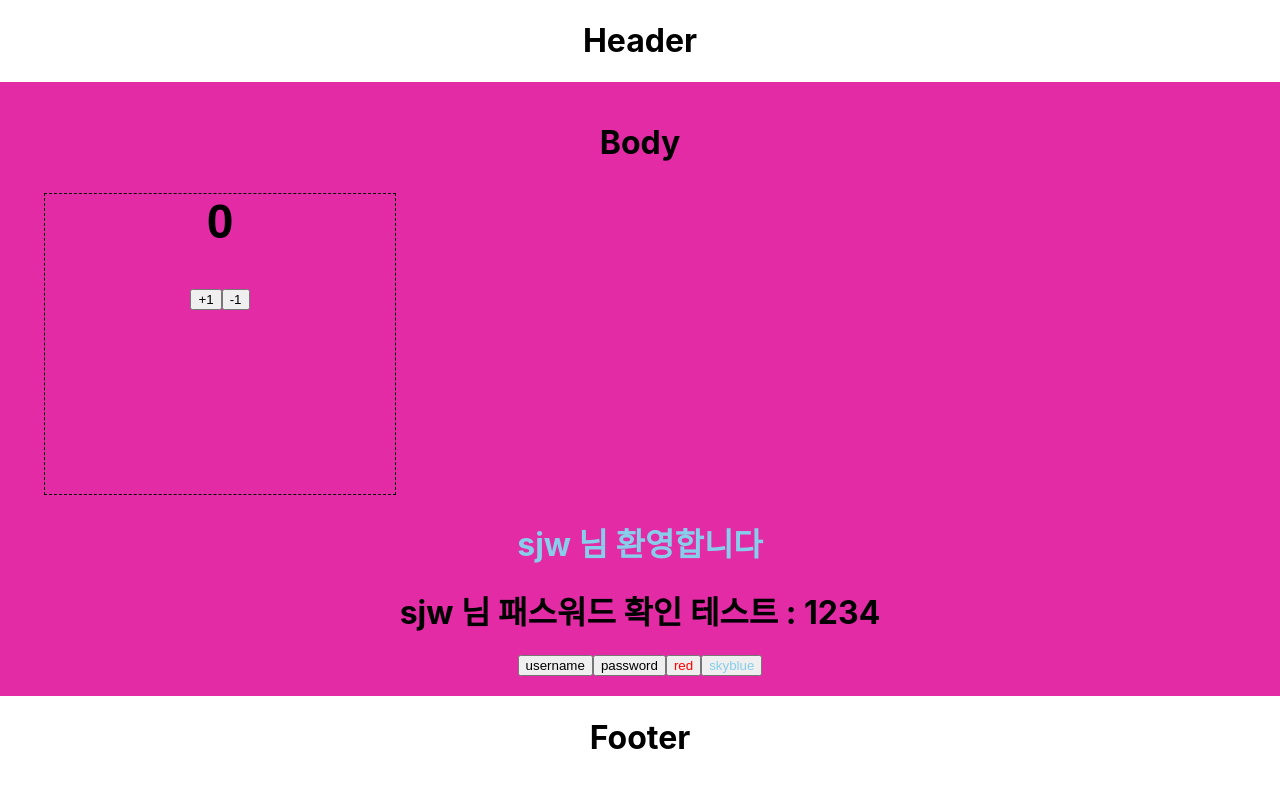
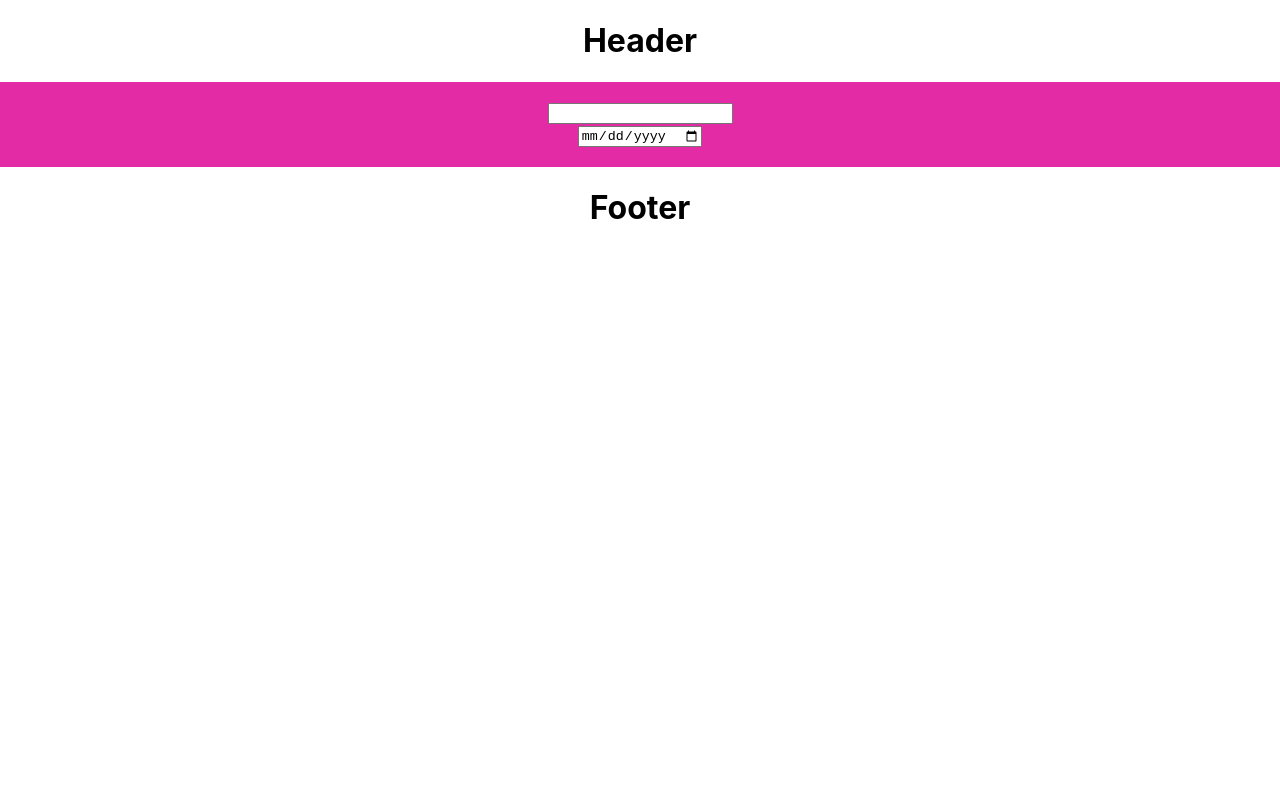
Before and after one commit to jurwon/ReactPractice, a React (Create React App) app in the folder ch3-test/: page / in a window 1280 px wide. Shown: the top 788 px of the page. Built offline with nearby package versions, Linux system fonts and the light colour scheme.

Commit message:
내장함수 filter, map 활용

```diff
--- a/ch3-test/src/Component/Body.js
+++ b/ch3-test/src/Component/Body.js
@@ -1,4 +1,4 @@
-import React from "react";
+import React, { useState } from "react";
 import Test from "./test";
 import FuncTest from "./FuncTest";
 import ClassTest from "./ClassTest";
@@ -11,9 +11,21 @@ import MyCount from "./MyCount";
 import MySay from "./MySay";
 
 const Body = () => {
+  const [text, setText] = useState("");
+  const [date, setDate] = useState("");
+
+  const handleOnTextChange = (e) => {
+    setText(e.target.value);
+  };
+  const handleOnDateChange = (e) => {
+    setDate(e.target.value);
+  };
   return (
     <div className="body">
-      <h1>Body</h1>
+      <input value={text} onChange={handleOnTextChange} />
+      <div>{text}</div>
+
+      <input type="date" value={date} onChange={handleOnDateChange} />
       {/* <Test /> */}
       {/* <FuncTest /> */}
       {/* <ClassTest /> */}
@@ -29,8 +41,8 @@ const Body = () => {
       </MyCompPublicFunction> */}
 
       {/* <Count /> */}
-      <MyCount />
-      <MySay />
+      {/* <MyCount /> */}
+      {/* <MySay /> */}
     </div>
   );
 };
```
Also changed, not shown: ch3-test/src/TestLab/spreadTest.js (added, +31 -0 lines).
